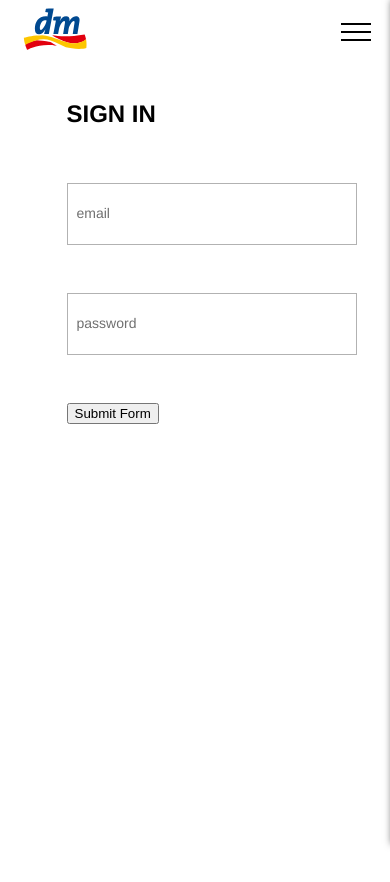
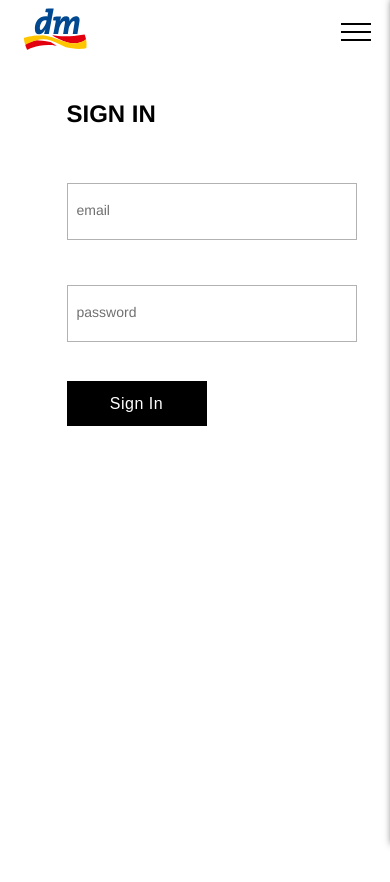
Before and after one commit to XiangLingChen/dmKr, a React (Create React App) app: page /login in a window 390 px wide. Shown: the top 882 px of the page. Built offline with nearby package versions, Linux system fonts and the light colour scheme.

Commit message:
sign-in-button-styling

```diff
--- /dev/null
+++ b/src/components/custom-button/custom-button.component.jsx
@@ -0,0 +1,10 @@
+import React from 'react';
+import './custom-button.style.css'
+
+const CustomButton = ({children, ...otherProps}) => (
+    <button className='custom-button' {...otherProps}>
+        {children}
+    </button>
+);
+
+export default CustomButton;
--- /dev/null
+++ b/src/components/custom-button/custom-button.style.css
@@ -0,0 +1,43 @@
+@media only screen and (max-width: 899px) {
+    .custom-button {
+        min-width: 140px;
+        width: 40%;
+        height: 45px;
+        margin-top: -6px;
+        letter-spacing: 0.5px;
+        font-size: 16px;
+        background-color: black;
+        color: white;
+        border: none;
+        cursor: pointer;
+    }
+
+    .custom-button:hover {
+        background-color: white;
+        color: black;
+        border: 1px solid black;
+    }
+}
+
+
+/* Desktop */
+@media only screen and (min-width: 900px) {
+    .custom-button {
+        min-width: 140px;
+        width: 40%;
+        height: 45px;
+        margin-top: 2px;
+        letter-spacing: 0.5px;
+        font-size: 18px;
+        background-color: black;
+        color: white;
+        border: none;
+        cursor: pointer;
+    }
+
+    .custom-button:hover {
+        background-color: white;
+        color: black;
+        border: 1px solid black;
+    }
+}
--- a/src/components/form-input/form-input.style.css
+++ b/src/components/form-input/form-input.style.css
@@ -12,10 +12,10 @@
         padding: 18px 10px 22px 5px;
         display: block;
         width: 100%;
-        height: 20px;
+        height: 15px;
         border: none;
         border: 1px solid rgba(0,0,0,0.3);
-        margin: 48px 0;
+        margin: 28px 0;
     }
 
     .form-input:focus {
@@ -28,7 +28,7 @@
     }
 
     .form-input:focus ~ .labelText {
-        top: -26px;
+        top: -22px;
         left: 0;
         font-size: 12px;
         color: black;
@@ -41,12 +41,12 @@
         position: absolute;
         pointer-events: none;
         left: 10px;
-        top: 21.5px;
+        top: 19px;
         transition: 300ms ease all;
     }
 
     .labelText.shrink {
-        top: -26px;
+        top: -22px;
         left: 0;
         font-size: 12px;
         color: black;
--- a/src/components/sign-in/sign-in.component.jsx
+++ b/src/components/sign-in/sign-in.component.jsx
@@ -1,5 +1,6 @@
 import React from 'react';
 import FormInput from '../form-input/form-input.component';
+import CustomButton from '../custom-button/custom-button.component';
 import './sign-in.style.css';
 
 class SignIn extends React.Component {
@@ -47,7 +48,7 @@
                      />
 
 
-                    <input type='submit' value='Submit Form'/>
+                    <CustomButton type='submit'>Sign In</CustomButton>
                 </form>
             </div>
         );
```
Also changed, not shown: src/components/sign-in/sign-in.style.css (line endings or trailing spaces).
